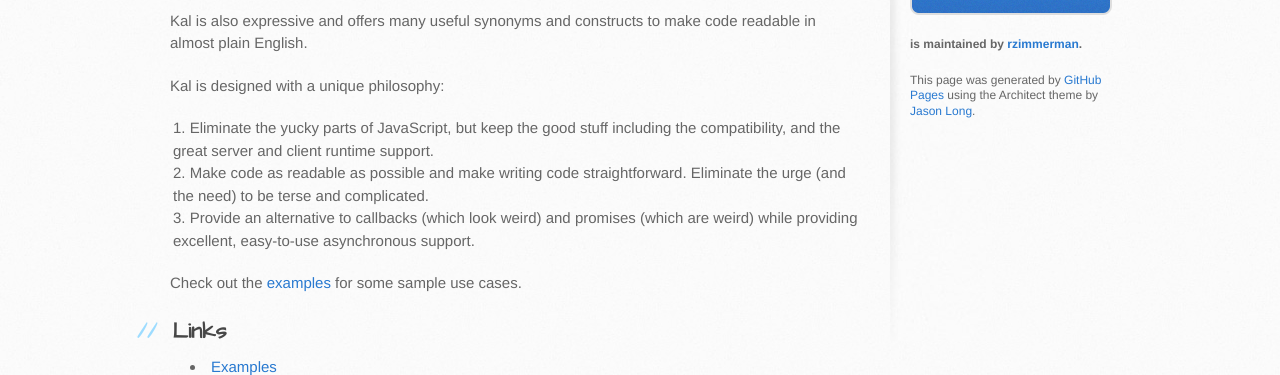
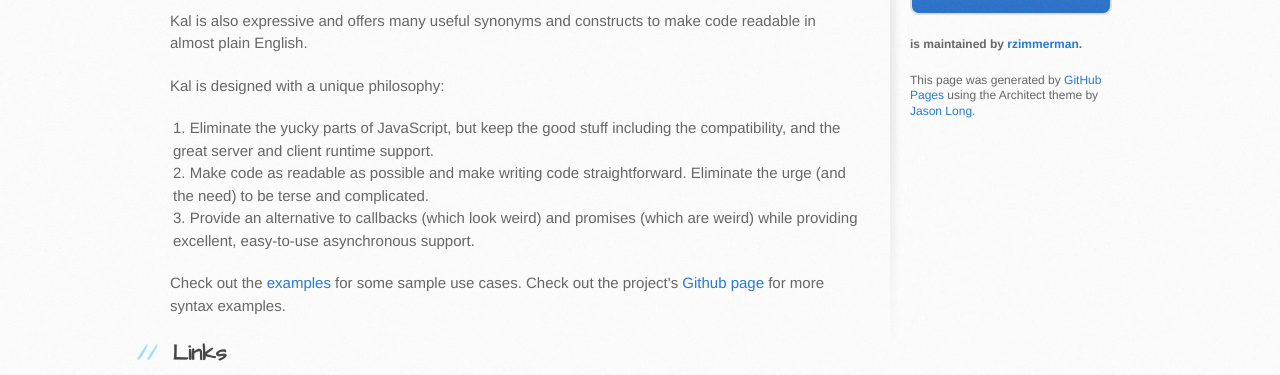
Before and after one commit to rzimmerman/kal, a plain HTML site: page index.html in a window 1280 px wide. Shown: the part 429-804 px from the top of the page. Drawn offline with Linux system fonts and the light colour scheme.

Commit message:
Update index.html

```diff
--- a/index.html
+++ b/index.html
@@ -41,7 +41,7 @@
 <li>Eliminate the yucky parts of JavaScript, but keep the good stuff including the compatibility, and the great server and client runtime support.</li>
 <li>Make code as readable as possible and make writing code straightforward. Eliminate the urge (and the need) to be terse and complicated.</li>
 <li>Provide an alternative to callbacks (which look weird) and promises (which are weird) while providing excellent, easy-to-use asynchronous support.</li>
-</ol><p>Check out the <a href="https://github.com/rzimmerman/kal/tree/master/examples">examples</a> for some sample use cases.</p>
+</ol><p><strong></b>Check out the <a href="https://github.com/rzimmerman/kal/tree/master/examples">examples</a> for some sample use cases. Check out the project's <a href="https://github.com/rzimmerman/kal">Github page</a> for more syntax examples.</strong></p>
 
 <h2>
 <a name="links" class="anchor" href="#links"><span class="octicon octicon-link"></span></a>Links</h2>
```
